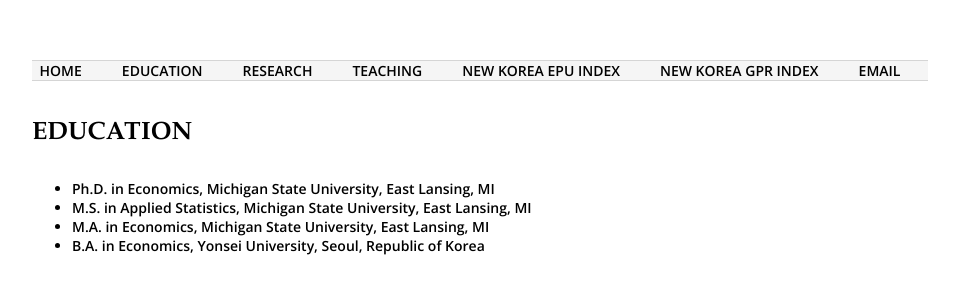
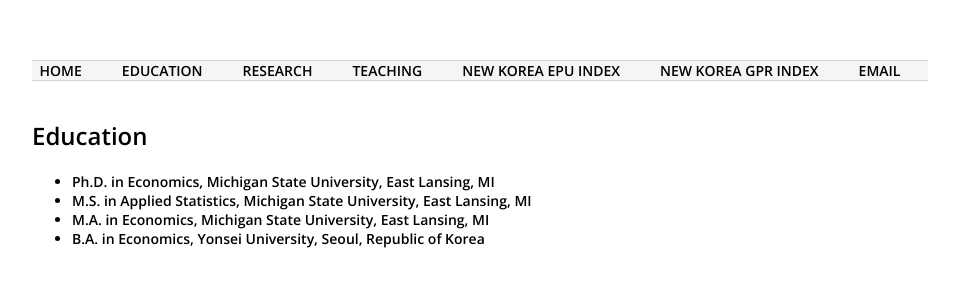
Before and after one commit to dooyeoncho/dooyeoncho.github.io, a Jekyll site: the page built from pages/education.html, in a window 1280 px wide. Shown: the top 300 px of the page, without its empty margins (160-1119 px from the left). Built offline with Jekyll 4.4.1, drawn with Linux system fonts in a browser that asks for light colours.

Commit message:
Update education.html

```diff
--- a/pages/education.html
+++ b/pages/education.html
@@ -6,6 +6,20 @@
 			<!-- link to main stylesheet -->
 			<link rel="stylesheet" type="text/css" href="/css/main.css">
 &nbsp;
+
+<link href="https://fonts.googleapis.com/css2?family=Cinzel:wght@600&display=swap" rel="stylesheet">
+
+<style>
+.headerstyle {
+  font-family: 'Open Sans', sans-serif;
+  font-size: 24px;
+  font-weight: 600;
+  color: black;
+  text-align: left;
+  margin: 20px 0;
+  text-transform: none;
+}
+</style>
 
 <div>
 <h1 class="headerstyle">Education</h1>
```
